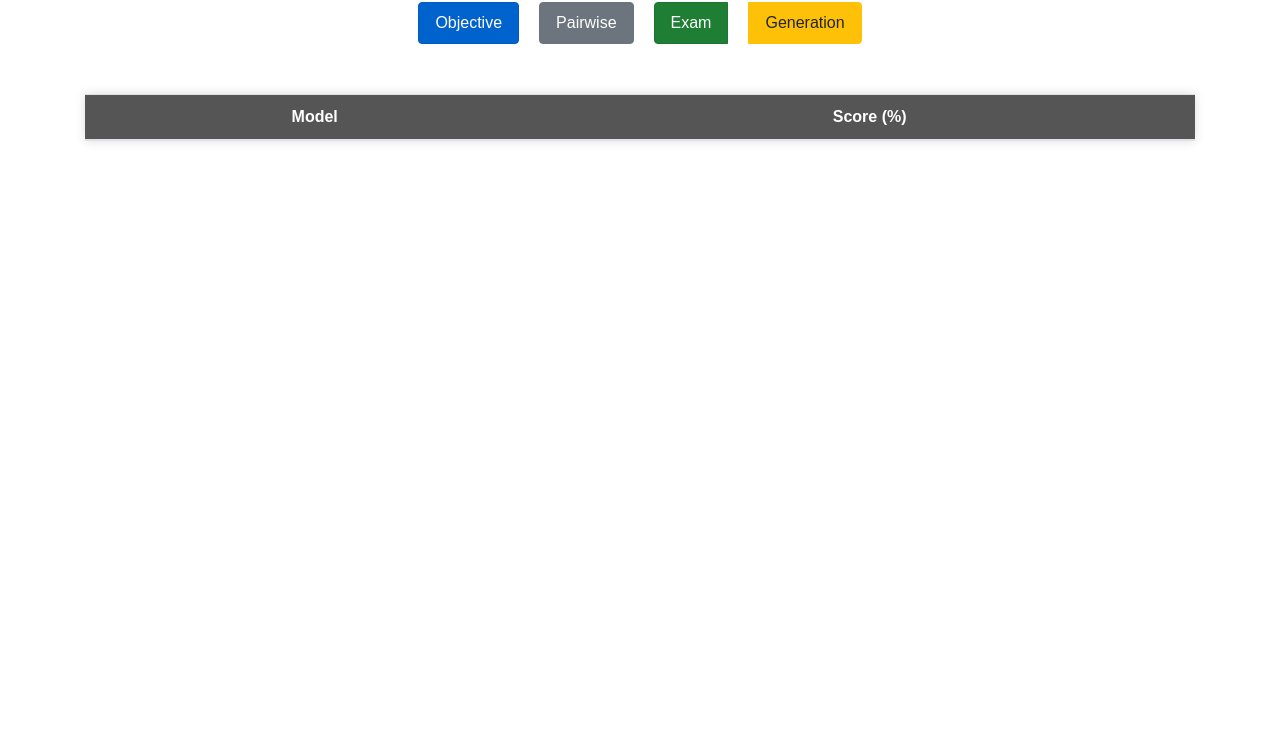
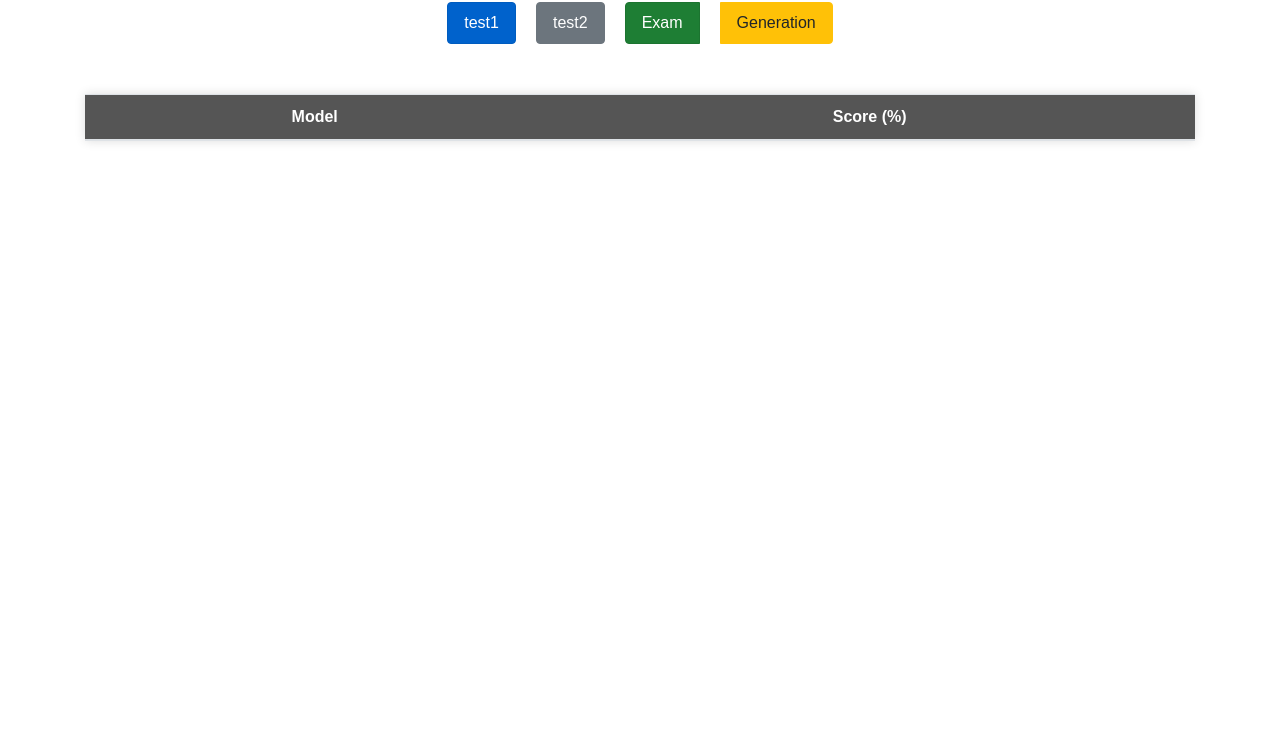
Before and after one commit to OpenLMLab/LEval, a plain HTML site: page Leaderboard/leaderboard.html in a window 1280 px wide. Shown: the part 54-800 px from the top of the page. Drawn offline with nearby package versions, Linux system fonts and the light colour scheme.

Commit message:
modify leaderboard html

```diff
--- a/Leaderboard/leaderboard.html
+++ b/Leaderboard/leaderboard.html
@@ -63,8 +63,8 @@
     <h1>LEval Leaderboard</h1>
 
     <div id="toggle-menu">
-      <button class="btn btn-primary active" id="btn-objective">Objective</button>
-      <button class="btn btn-secondary" id="btn-pairwise">Pairwise</button>
+      <button class="btn btn-primary active" id="btn-objective">test1</button>
+      <button class="btn btn-secondary" id="btn-pairwise">test2</button>
 
       <div class="btn-group" role="group">
         <button class="btn btn-success active" id="btn-exam">Exam</button>
```
